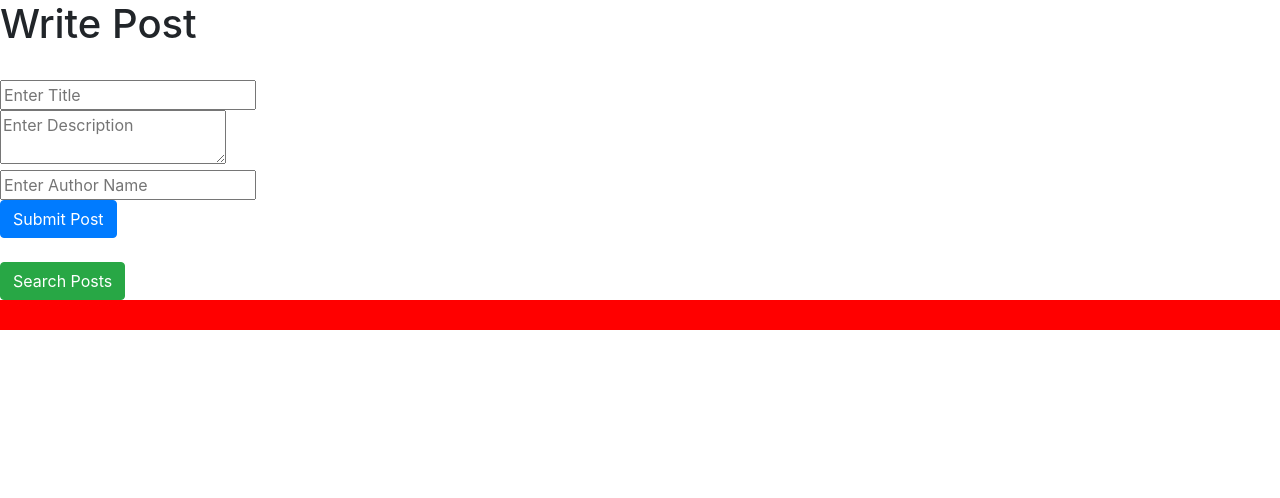
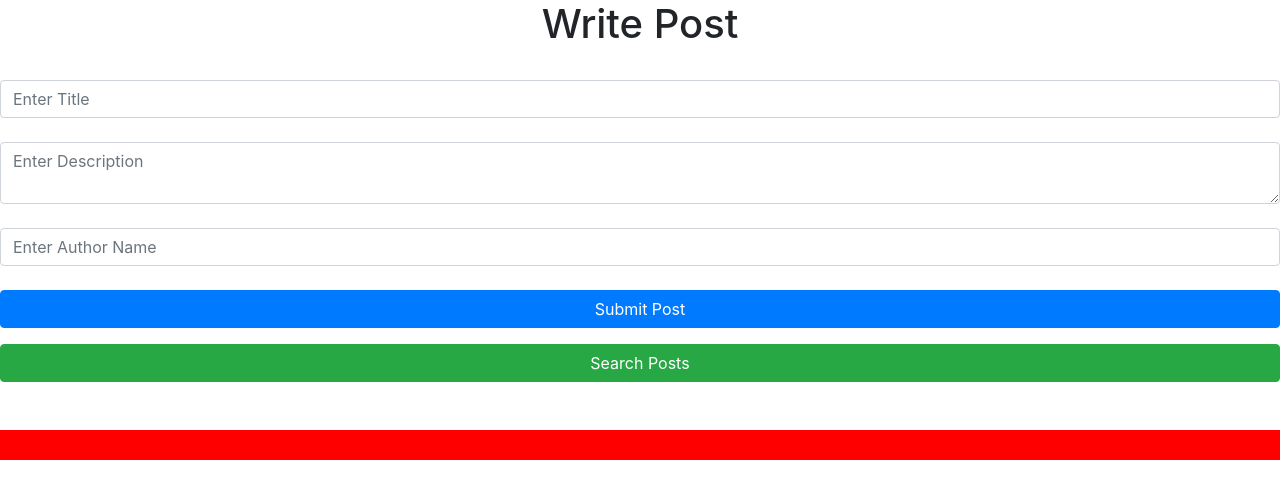
Before and after one commit to souvikotaku/souvik_blog_app, a React (Create React App) app in the folder client/: page /search in a window 1280 px wide. Shown: the top 498 px of the page. Built offline with nearby package versions, Linux system fonts and the light colour scheme; no server answers.

Commit message:
its done

```diff
--- a/client/public/index.html
+++ b/client/public/index.html
@@ -15,6 +15,12 @@
       user's mobile device or desktop. See https://developers.google.com/web/fundamentals/web-app-manifest/
     -->
     <link rel="manifest" href="%PUBLIC_URL%/manifest.json" />
+
+    <!-- bootstrap -->
+    <link rel="stylesheet" href="https://maxcdn.bootstrapcdn.com/bootstrap/4.5.2/css/bootstrap.min.css">
+  <script src="https://ajax.googleapis.com/ajax/libs/jquery/3.5.1/jquery.min.js"></script>
+  <script src="https://cdnjs.cloudflare.com/ajax/libs/popper.js/1.16.0/umd/popper.min.js"></script>
+  <script src="https://maxcdn.bootstrapcdn.com/bootstrap/4.5.2/js/bootstrap.min.js"></script>
     <!--
       Notice the use of %PUBLIC_URL% in the tags above.
       It will be replaced with the URL of the `public` folder during the build.
@@ -24,7 +30,7 @@
       work correctly both with client-side routing and a non-root public URL.
       Learn how to configure a non-root public URL by running `npm run build`.
     -->
-    <title>React App</title>
+    <title>Souvik Blog App</title>
   </head>
   <body>
     <noscript>You need to enable JavaScript to run this app.</noscript>
--- a/client/src/App.js
+++ b/client/src/App.js
@@ -56,12 +56,15 @@
   return (
     <>
     <Router>
-
-    <h1>Write Post</h1><br/>
+<div style={{textAlign:'center'}}>
+<h1>Write Post</h1>
+</div>
+    <br/>
     <form onSubmit={handleSubmit(onSubmit)}>
-
+<div className="form-group">
     <input
     required
+    className="form-control"
     type="text"
     placeholder="Enter Title"
     defaultValue={title}
@@ -72,6 +75,7 @@
 
     <textarea
     required
+    className="form-control"
     type="text"
     placeholder="Enter Description"
     defaultValue={desc}
@@ -82,6 +86,7 @@
 
     <input
     required
+    className="form-control"
     type="text"
     placeholder="Enter Author Name"
     defaultValue={author}
@@ -93,21 +98,22 @@
     <button
             type="submit"
             variant="contained"
-            className=" btn btn-primary"
+            className=" btn btn-primary btn-block"
     >
             Submit Post
     </button>
+    </div>
     </form>
 
-    <br/>
+
     <button
 
-            className=" btn btn-success"
+            className=" btn btn-success btn-block"
             onClick={clickSearch}
     >
       Search Posts
     </button>
-
+    <br/><br/>
 
 
     <div style={{backgroundColor:'red',padding:'15px'}} className="row">
--- a/client/src/components/SearchPage.js
+++ b/client/src/components/SearchPage.js
@@ -58,9 +58,9 @@
     />
 
 
-
-    <span><button className='btn btn-primary' onClick={clicksearch}>search</button></span><br/>
-<div style={{overflow:'scroll',height: '70%'}}>
+<br/>
+    <button className='btn btn-info btn-block ' onClick={clicksearch}>search</button><br/>
+<div style={{overflow:'scroll',height: '60%'}}>
 
     {
         postdata.map(post=>{
--- a/client/src/components/UpdatePosts.js
+++ b/client/src/components/UpdatePosts.js
@@ -50,11 +50,11 @@
     return(
       <div style={{display:'flex',justifyContent: 'center'}}>
 <div class="updatebox" >
-<span class="close" onClick={closePanel2}>&times;</span><br/><br/>
+<span class="close" onClick={closePanel2}>&times;</span>
 
  <form onSubmit={handleSubmit(onSubmit)} >
 
-   <div style={{textAlign:'center',paddingTop:'2%'}}>
+   <div style={{textAlign:'center',paddingTop:'2%'}} className="form-group">
    <h1 >Edit Posts</h1><br/>
 
    </div>
@@ -63,6 +63,7 @@
             defaultValue={props.title || title}
             placeholder="Enter Title"
             required
+            className="form-control"
             onChange={(event)=>{
               setTitle(event.target.value)
               setDesc(props.desc || desc)
@@ -81,6 +82,8 @@
         defaultValue={props.desc || desc}
         placeholder="Enter Description"
         required
+        className="form-control"
+
         onChange={(event)=>{
           setDesc(event.target.value)
           setTitle(props.title || title)
@@ -98,6 +101,8 @@
             defaultValue={props.author || author}
             placeholder="Enter Author"
             required
+            className="form-control"
+
             onChange={(event)=>{
               setAuthor(event.target.value)
               setDesc(props.desc || desc)
@@ -108,7 +113,7 @@
          />
 </div>
 
-
+<br/>
         <div  style={{textAlign:'center'}}>
             <button className="btn btn-success btn-md" type="submit" disabled={!change? 'none' : ''} >Update Post</button>
         </div>
--- a/client/src/components/posts.css
+++ b/client/src/components/posts.css
@@ -68,7 +68,7 @@
         /* border: solid black 2px; */
         border-radius: 5px;
         width: 30%;
-        height: 80%;
+        height: 90%;
         box-shadow: 0px 0px 10px;
         display: inline-block;
         /* padding-bottom: 4px; */
```
